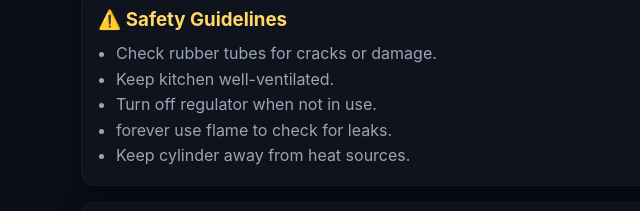
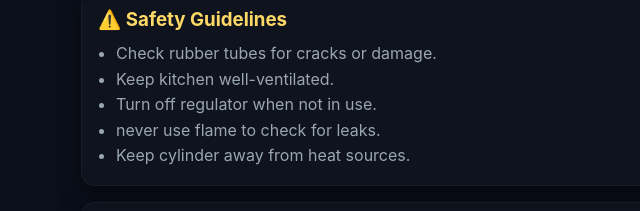
Before and after one commit to soham-j2/VayuVeer, a plain HTML site: page index.html in a window 1280 px wide. Shown: the part 713-924 px from the top of the page, 0-640 px from the left. Drawn offline with nearby package versions, Linux system fonts and the light colour scheme; no server answers.

Commit message:
Update index.html

```diff
--- a/index.html
+++ b/index.html
@@ -163,7 +163,7 @@ footer{margin:30px auto 50px;color:var(--muted);text-align:center;font-size:13px
       <li>Check rubber tubes for cracks or damage.</li>
       <li>Keep kitchen well-ventilated.</li>
       <li>Turn off regulator when not in use.</li>
-      <li>forever use flame to check for leaks.</li>
+      <li>never use flame to check for leaks.</li>
       <li>Keep cylinder away from heat sources.</li>
     </ul>
   </div>
```
